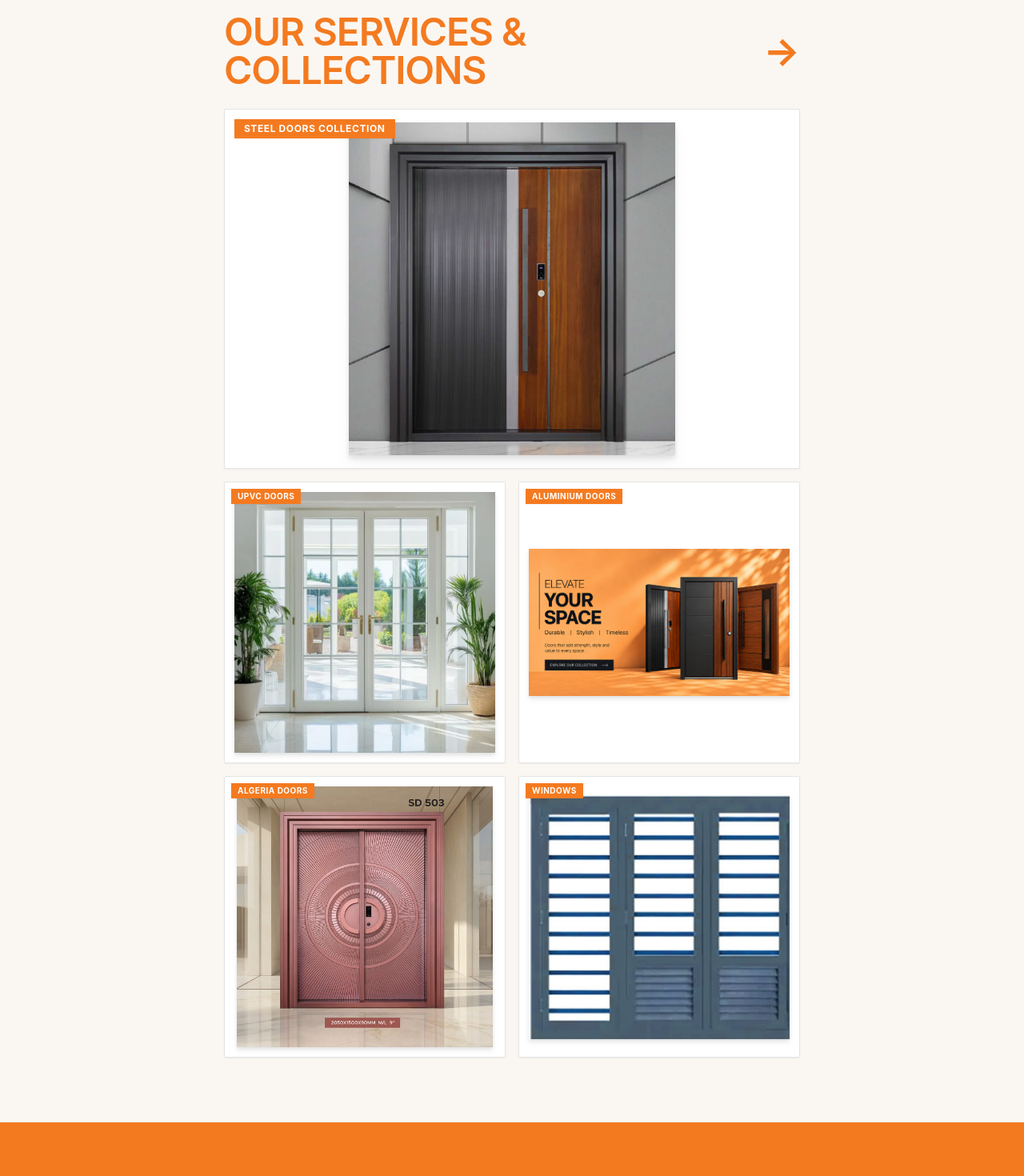
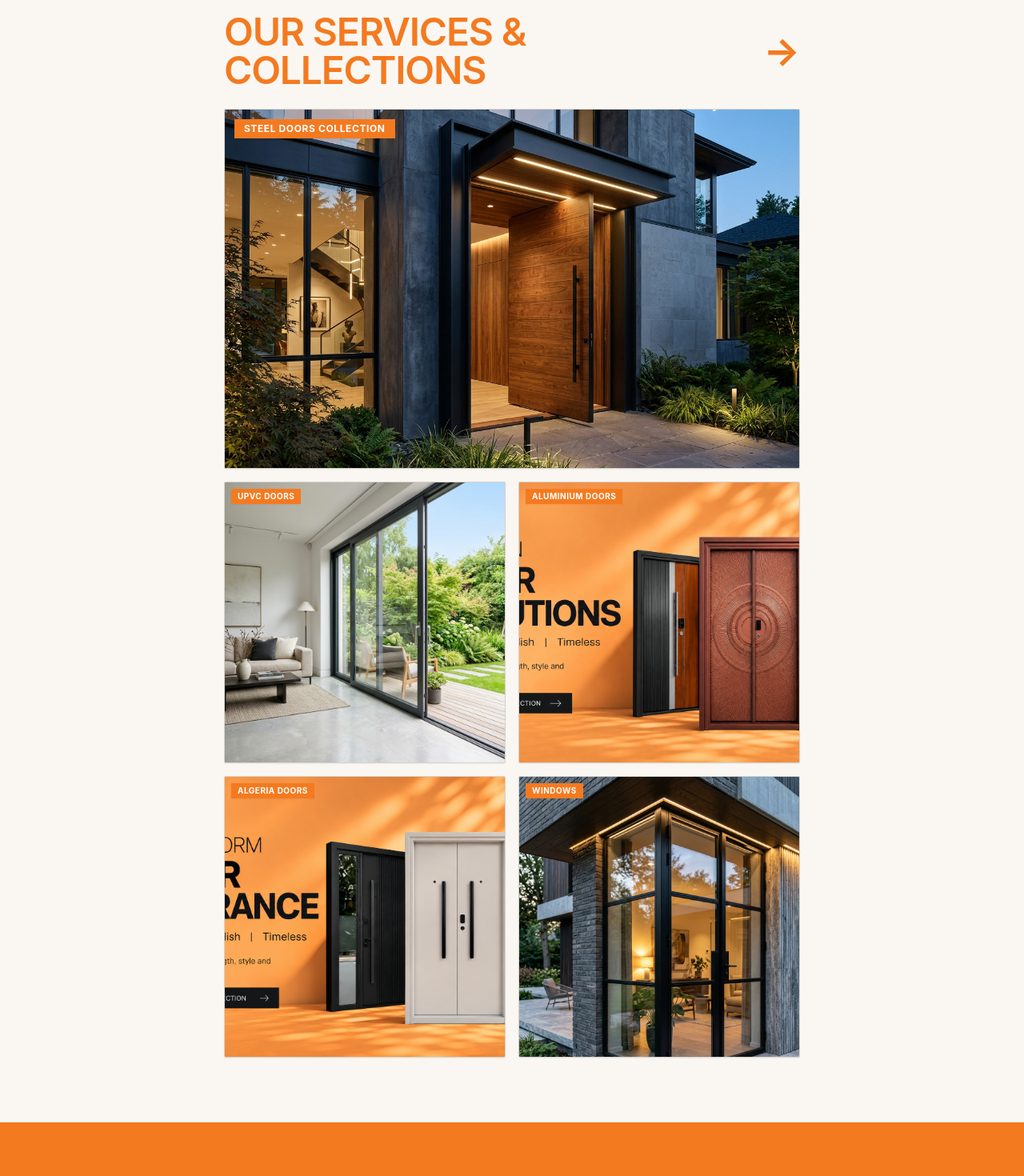
Before and after one commit to mohammedanshid/appolio-website, a React (Vite) app: page / in a window 1280 px wide. Shown: the part 1720-3190 px from the top of the page at 80% size. Built offline with nearby package versions, Linux system fonts and the light colour scheme.

Commit message:
Restore Our Services & Collections cover cards to full-bleed architectural photos while maintaining internal section product images

```diff
--- a/src/App.jsx
+++ b/src/App.jsx
@@ -645,15 +645,15 @@ function CollectionsHomeSection({ onOpenCollections }) {
         </div>
 
         <div className="space-y-4">
-          {/* Main Steel Doors Collection Image (SD 410 MOS) */}
+          {/* Main Steel Doors Collection Image */}
           <div
             onClick={() => onOpenCollections('Steel Doors')}
-            className="group relative cursor-pointer overflow-hidden rounded-sm bg-white border border-black/10 aspect-[4/3] sm:aspect-[16/10] transition hover:opacity-95 shadow-sm p-4 flex items-center justify-center"
+            className="group relative cursor-pointer overflow-hidden rounded-sm bg-black/5 border border-black/10 aspect-[4/3] sm:aspect-[16/10] transition hover:opacity-95 shadow-sm"
           >
             <img
-              src="/assets/steel-doors/steel-door-sd-410-mos.png"
-              alt="Steel Doors Collection - SD 410 MOS"
-              className="max-h-full max-w-full object-contain transition-transform duration-500 group-hover:scale-105 drop-shadow-lg"
+              src={assets.steelDoorGallery}
+              alt="Steel Doors Collection"
+              className="w-full h-full object-cover transition-transform duration-500 group-hover:scale-105"
             />
             <div className="absolute top-3 left-3 bg-apollio-orange text-white text-[10px] sm:text-xs font-bold uppercase tracking-wider px-3 py-1 shadow-sm">
               Steel Doors Collection
@@ -663,20 +663,20 @@ function CollectionsHomeSection({ onOpenCollections }) {
           {/* 4 Category Grid Cards: UPVC Doors, Aluminium Doors, Algeria Doors, Windows */}
           <div className="grid grid-cols-2 gap-3 sm:gap-4">
             {[
-              { src: '/assets/upvc-doors/upvc-door-french-patio-sidelights.png', alt: 'UPVC Doors', category: 'UPVC Doors', label: 'UPVC Doors' },
-              { src: assets.showcaseElevate, alt: 'Aluminium Doors', category: 'Aluminium Doors', label: 'Aluminium Doors' },
-              { src: '/assets/steel-doors/steel-door-sd-503-rose-gold.png', alt: 'Algeria Doors', category: 'Algeria Doors', label: 'Algeria Doors' },
-              { src: '/assets/windows/app-21.png', alt: 'Windows', category: 'Windows', label: 'Windows' },
+              { src: assets.upvcDoorGallery, alt: 'UPVC Doors', category: 'UPVC Doors', label: 'UPVC Doors' },
+              { src: assets.showcaseModern, alt: 'Aluminium Doors', category: 'Aluminium Doors', label: 'Aluminium Doors' },
+              { src: assets.showcaseTransform, alt: 'Algeria Doors', category: 'Algeria Doors', label: 'Algeria Doors' },
+              { src: assets.steelWindowsGallery, alt: 'Windows', category: 'Windows', label: 'Windows' },
             ].map((item, idx) => (
               <div
                 key={idx}
                 onClick={() => onOpenCollections(item.category)}
-                className="group relative cursor-pointer overflow-hidden rounded-sm bg-white border border-black/10 aspect-square transition hover:scale-[1.01] shadow-sm p-3 flex items-center justify-center"
+                className="group relative cursor-pointer overflow-hidden rounded-sm bg-black/5 border border-black/10 aspect-square transition hover:scale-[1.01] shadow-sm"
               >
                 <img
                   src={item.src}
                   alt={item.alt}
-                  className="max-h-full max-w-full object-contain transition-transform duration-500 group-hover:scale-105 drop-shadow-md"
+                  className="w-full h-full object-cover transition-transform duration-500 group-hover:scale-105"
                 />
                 <div className="absolute top-2 left-2 bg-apollio-orange text-white text-[9px] sm:text-[10px] font-bold uppercase tracking-wider px-2 py-0.5 shadow-sm">
                   {item.label}
```
